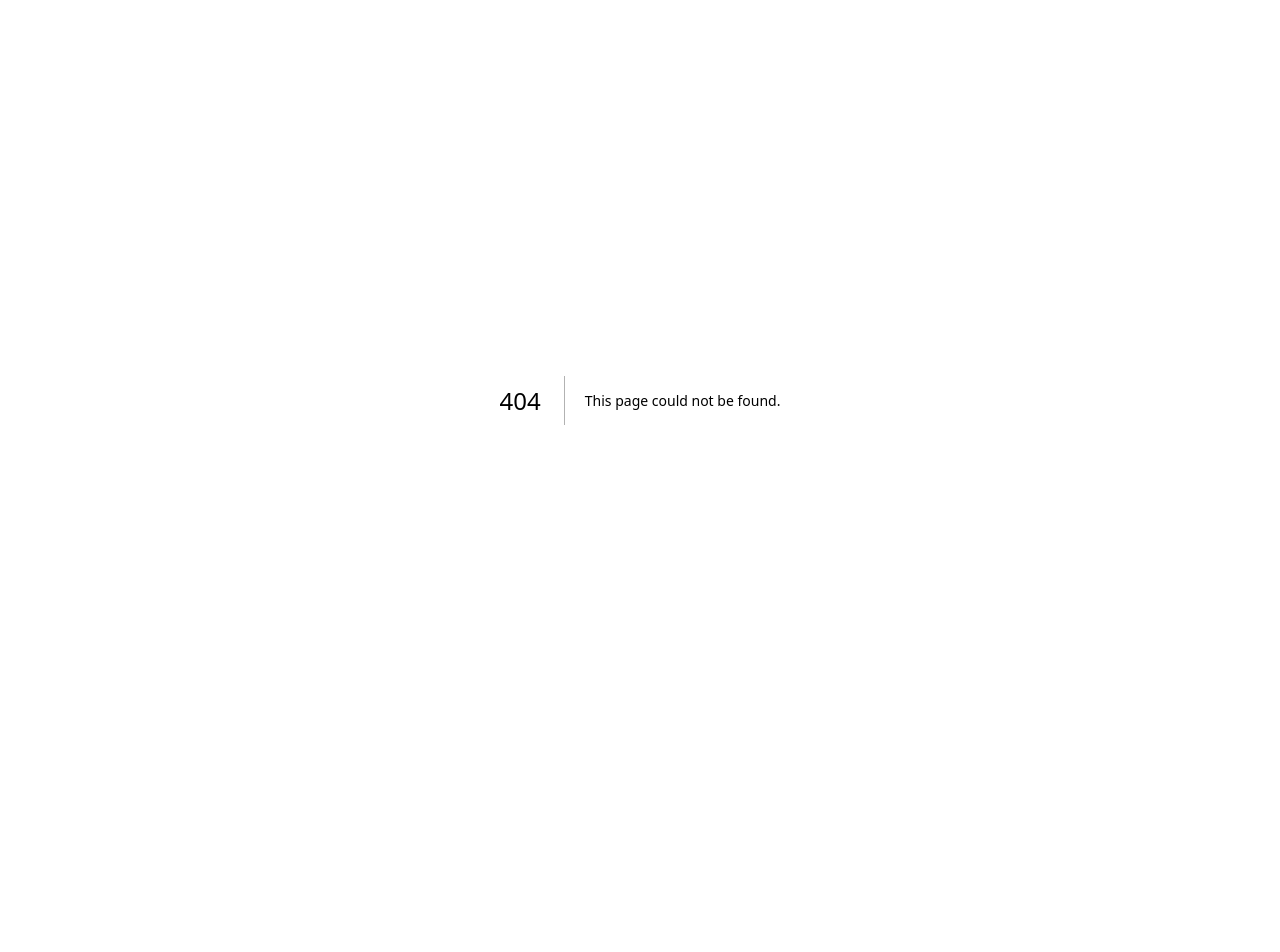
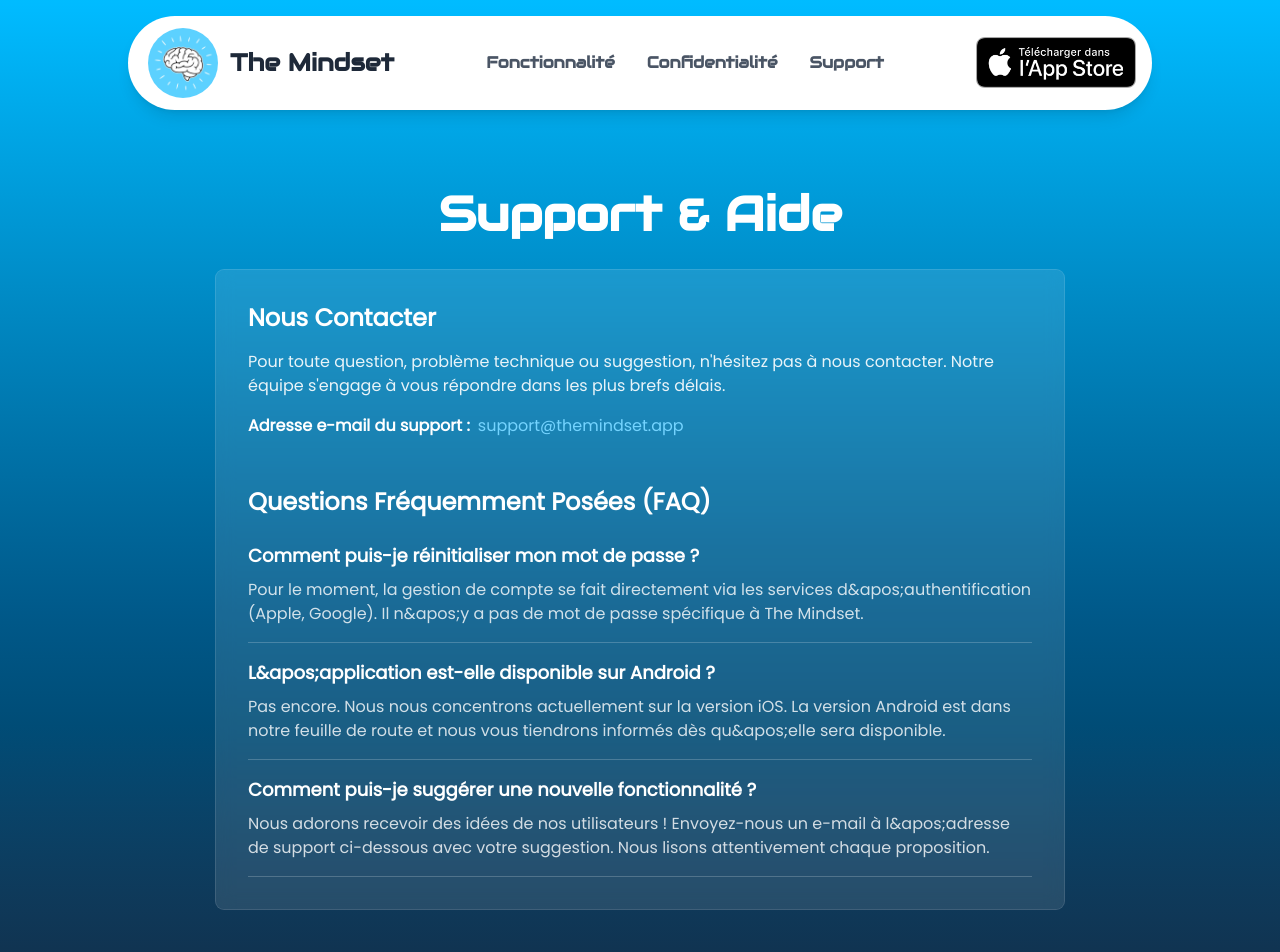
Before and after one commit to riadh04mahieddine/themindset, a Next.js app: page /support in a window 1280 px wide. Before the commit this address had no page. Shown: the top 952 px of the page. Before the commit the page ends 800 px from the top, so only its background shows below. Built offline with nearby package versions, Linux system fonts and the light colour scheme.

Commit message:
Feat: Create privacy policy page and update links

```diff
--- /dev/null
+++ b/src/app/support/page.tsx
@@ -0,0 +1,59 @@
+import { audiowide, poppins } from '@/app/fonts';
+import Header from '@/components/Header';
+import Footer from '@/components/Footer';
+
+const faqs = [
+  {
+    question: 'Comment puis-je réinitialiser mon mot de passe ?',
+    answer: 'Pour le moment, la gestion de compte se fait directement via les services d\&apos;authentification (Apple, Google). Il n\&apos;y a pas de mot de passe spécifique à The Mindset.',
+  },
+  {
+    question: 'L\&apos;application est-elle disponible sur Android ?',
+    answer: 'Pas encore. Nous nous concentrons actuellement sur la version iOS. La version Android est dans notre feuille de route et nous vous tiendrons informés dès qu\&apos;elle sera disponible.',
+  },
+  {
+    question: 'Comment puis-je suggérer une nouvelle fonctionnalité ?',
+    answer: 'Nous adorons recevoir des idées de nos utilisateurs ! Envoyez-nous un e-mail à l\&apos;adresse de support ci-dessous avec votre suggestion. Nous lisons attentivement chaque proposition.',
+  },
+];
+
+export default function Support() {
+  return (
+    <div className="bg-gradient-to-b from-sky-400 via-sky-800 to-gray-900 min-h-screen text-white">
+      <Header />
+      <main className="max-w-4xl mx-auto py-16 px-6">
+        <h1 className={`${audiowide.className} text-4xl md:text-5xl font-bold mb-8 text-center`}>Support & Aide</h1>
+
+        <div className={`${poppins.className} space-y-12 bg-white/10 backdrop-blur-sm p-8 rounded-lg ring-1 ring-white/20`}>
+          {/* Contact Section */}
+          <div>
+            <h2 className="text-2xl font-bold mb-4">Nous Contacter</h2>
+            <p className="opacity-90">
+              Pour toute question, problème technique ou suggestion, n'hésitez pas à nous contacter. Notre équipe s'engage à vous répondre dans les plus brefs délais.
+            </p>
+            <p className="mt-4">
+              <span className="font-bold">Adresse e-mail du support :</span>
+              <a href="mailto:support@themindset.app" className="ml-2 text-sky-300 hover:underline">
+                support@themindset.app
+              </a>
+            </p>
+          </div>
+
+          {/* FAQ Section */}
+          <div>
+            <h2 className="text-2xl font-bold mb-6">Questions Fréquemment Posées (FAQ)</h2>
+            <div className="space-y-4">
+              {faqs.map((faq, index) => (
+                <div key={index} className="border-b border-white/20 pb-4">
+                  <h3 className="font-bold text-lg">{faq.question}</h3>
+                  <p className="opacity-80 mt-2">{faq.answer}</p>
+                </div>
+              ))}
+            </div>
+          </div>
+        </div>
+      </main>
+      <Footer />
+    </div>
+  );
+}
--- a/src/components/Footer.tsx
+++ b/src/components/Footer.tsx
@@ -28,7 +28,7 @@
         <nav className={`${poppins.className} flex gap-6 mb-8 md:mb-0`}>
           <Link href="#fonctionnalite" className="hover:underline">Fonctionnalités</Link>
           <Link href="/confidentialite" className="hover:underline">Confidentialité</Link>
-          <Link href="#support" className="hover:underline">Support</Link>
+          <Link href="/support" className="hover:underline">Support</Link>
         </nav>
 
         {/* Social Media Icons */}
--- a/src/components/Header.tsx
+++ b/src/components/Header.tsx
@@ -21,7 +21,7 @@
         <nav className={`hidden md:flex items-center space-x-8 ${audiowide.className}`}>
           <Link href="#fonctionnalite" className="text-gray-600 hover:text-black font-bold">Fonctionnalité</Link>
           <Link href="/confidentialite" className="text-gray-600 hover:text-black font-bold">Confidentialité</Link>
-          <Link href="#support" className="text-gray-600 hover:text-black font-bold">Support</Link>
+          <Link href="/support" className="text-gray-600 hover:text-black font-bold">Support</Link>
         </nav>
         <a href="#download">
           <Image
```
